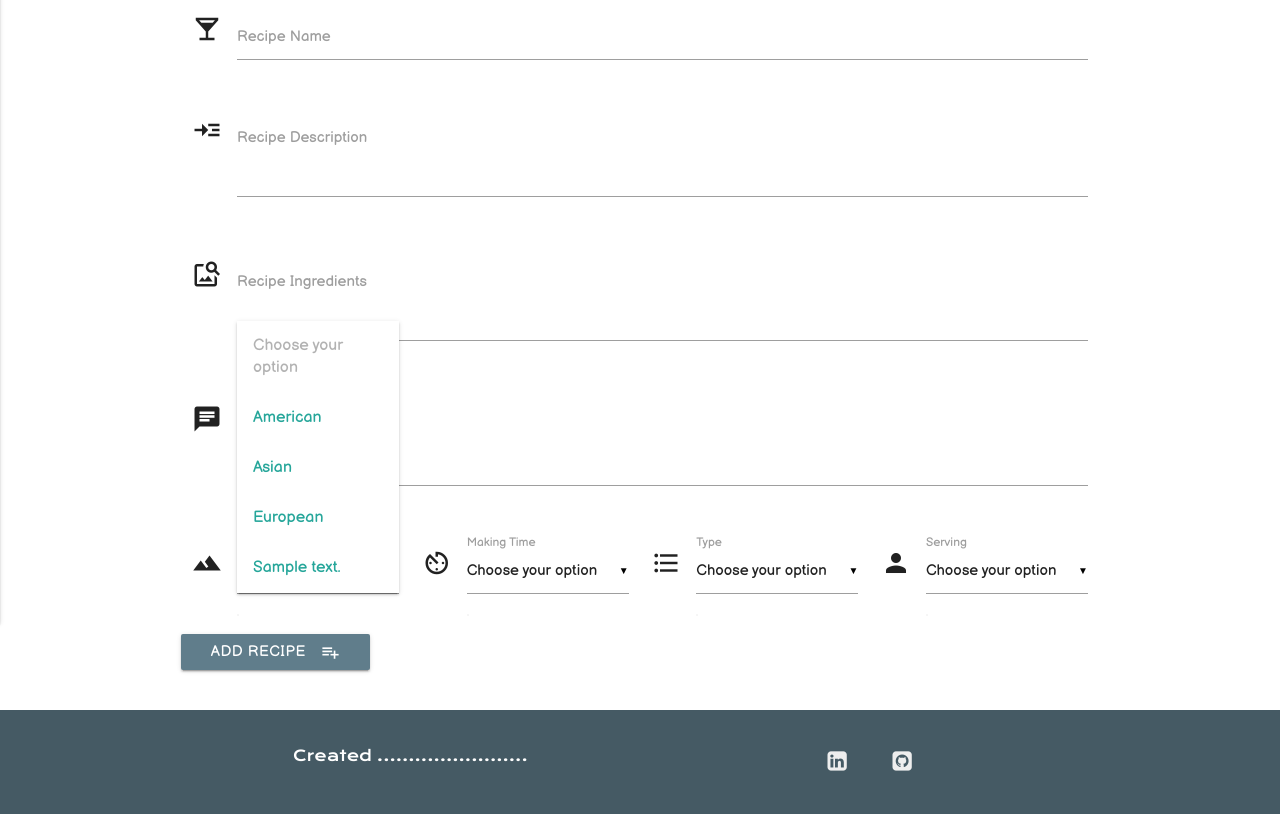
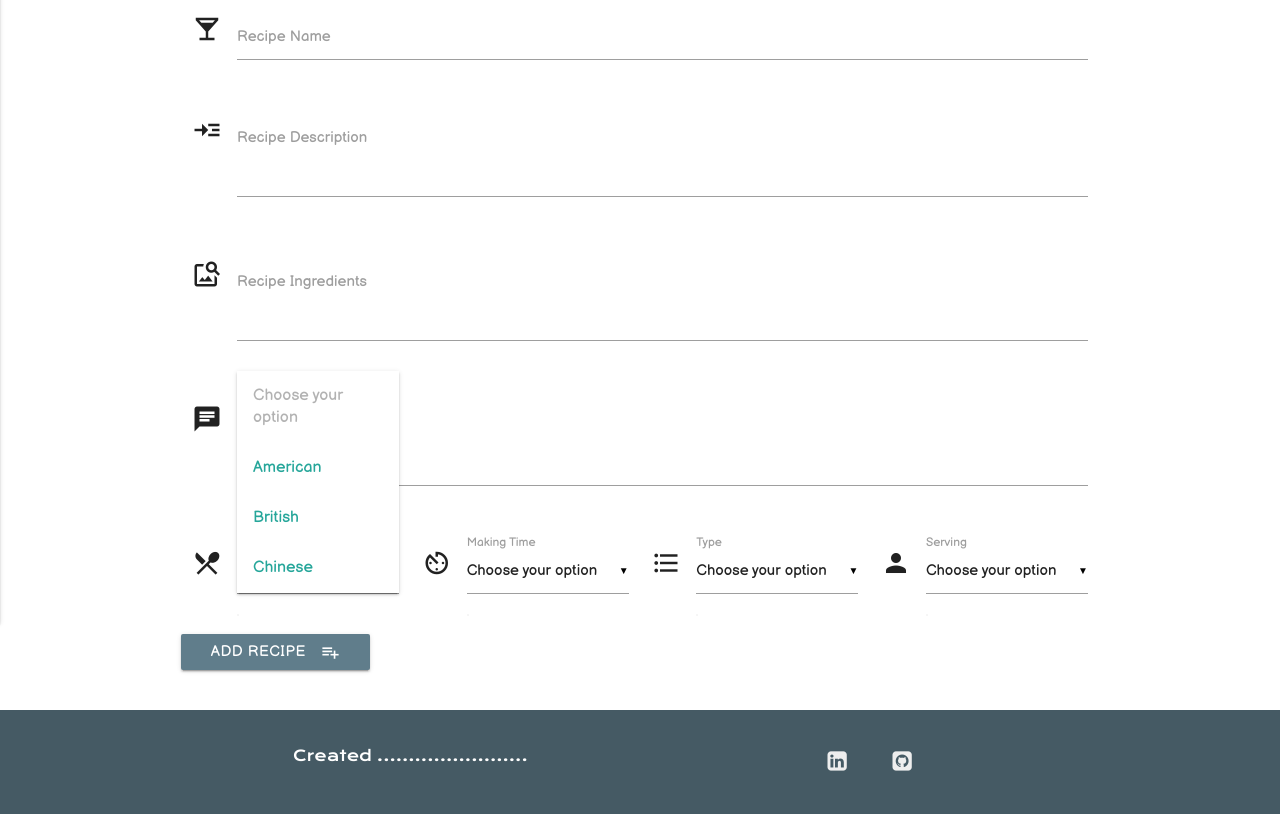
Before and after one commit to asifdanishyar/DCD_Milestone_Project, a Flask app: page /add_recipe in a window 1280 px wide, after a click on "Choose your option". Shown: the part 237-1051 px from the top of the page. Run offline with Flask 2, Linux system fonts and the light colour scheme; a database or web service that is not in the repository returns one stand-in record (values such as "Sample title"); some libraries are stand-ins or nearby versions.

Commit message:
addrecipe is debugged

```diff
--- a/static/css/style.css
+++ b/static/css/style.css
@@ -42,6 +42,9 @@ i.left {
 img {
 height: 200px;
 
+}
+.op1{
+    color: black;
 }
 .carousel{
     height: 600px;
--- a/templates/addrecipe.html
+++ b/templates/addrecipe.html
@@ -34,46 +34,48 @@
             </div>
         </div>
         <div class="row">
-        <div class="input-field col s12 m6 l3">
-                <i class="material-icons prefix">landscape</i>
-                <select id="recipe_cuisine" name="recipe_cuisine" required>
-                    <option value="" disabled selected>Choose your option</option>
-                    <!--Add for loop to iterate over cooktime list to render them in the select input form-->
-                    {% for cuisine in cuisines %}
-                    <option value="American">American</option>
-                    <option value="Asian">Asian</option>
-                    <option value="European">European</option>
-                    <option value="{{cuisine.recipe_cuisine}}">{{cuisine.recipe_cuisine}}</option>
-                    {% endfor %}
+            <div class="input-field col s12 m6 l3">
+                <i class="material-icons prefix">local_dining</i>
+                <select class="recipe_cuisine" id="recipe_cuisine" name="recipe_cuisine" required>
+                    <option value="" disabled selected>Choose your option </option>
+                    <!--Add for loop to iterate over cuisine list to render them in the select input form-->
+                    <option value="American"><op1>American</op1></option>
+
+                    <option value="British">British</option>
+
+                    <option value="Chinese">Chinese</option>
                 </select>
-                <label>Cuisines</label>
+                <label>Select Cuisine</label>
             </div>
+
             <div class="input-field col s12 m6 l3">
                 <i class="material-icons prefix">av_timer</i>
-                <select id="making_time" name="making_time" required>
+                <select id="cooking_time" name="cooking_time" required>
                     <option value="" disabled selected>Choose your option</option>
-                    <!--Add for loop to iterate over cooktime list to render them in the select input form-->
-                    {% for time in maketime %}
-                    <option value="0-5 minutes">0-5 minutes</option>
-                    <option value="5-15 minutes">5-15 minutes</option>
-                    <option value="15-30 minutes">15-30 minutes</option>
-                    <option value="{{time.making_time}}">{{time.making_time}}</option>
-                    {% endfor %}
+                    <!--Add for loop to iterate over making time list to render them in the select input form-->
+
+                    <option value="0 - 5 minutes">0 - 5 minutes</option>
+
+                    <option value="5 - 10 minutes">5 - 10 minutes</option>
+
+                    <option value="10m - 20 minutes">10m - 20 minutes</option>
+
                 </select>
                 <label>Making Time</label>
             </div>
 
-            <div class="input-field col s12 m6 l3">
+             <div class="input-field col s12 m6 l3">
                 <i class="material-icons prefix">format_list_bulleted</i>
                 <select id="recipe_type" name="recipe_type" required>
                     <option value="" disabled selected>Choose your option</option>
                     <!--Add for loop to iterate over recipe type list to render them in the select input form-->
-                    {% for rtype in recipetype %}
-                     <option value="Juice">Juice</option>
-                    <option value="Smoothies">Smoothies</option>
-                    <option value="Soft Smoothies">Soft Smoothies</option>
-                    <option value="{{rtype.recipe_type}}">{{rtype.recipe_type}}</option>
-                    {% endfor %}
+
+                    <option value="Smoothie">Smoothie</option>
+
+                    <option value="Thick">Thick</option>
+
+                    <option value="Juice">Juice</option>
+
                 </select>
                 <label>Type</label>
             </div>
@@ -83,12 +85,13 @@
                 <select id="recipe_serving" name="recipe_serving" required>
                     <option value="" disabled selected>Choose your option</option>
                     <!--Add for loop to iterate over serving list to render them in the select input form-->
-                    {% for serve in serving %}
-                    <option value="{{serve.recipe_serving}}">{{serve.recipe_serving}}</option>
-                    <option value="1-2 persons">1-2 persons</option>
-                    <option value="2-4 persons">2-4 persons</option>
-                    <option value="4-6 persons">4-6 persons</option>
-                    {% endfor %}
+
+                    <option value="1 - 2 persons">1 - 2 persons</option>
+
+                    <option value="2 - 4 persons">3 - 4 persons</option>
+
+                    <option value="4 - 6 persons">4 - 5 persons</option>
+
                 </select>
                 <label>Serving</label>
             </div>
--- a/templates/recipes.html
+++ b/templates/recipes.html
@@ -3,7 +3,7 @@
 
 <div class="row">
     <div class="col s12">
-        <img class="responsive-img recipe-image" src="static/images/juice.jpg" alt="Recipe Image" />
+        <img class="responsive-img recipe-image" src="static/images/recipe1.jpg" alt="Recipe Image" />
     </div>
 </div>
 <!-- if statement added to display search result heading only when search function is used -->
@@ -20,7 +20,7 @@
         <div class="collapsible-header">
             <div class="col s4">
                 <i class="material-icons">expand_more</i>
-                <a href="{{ url_for('view_recipe', recipe_id=recipes._id) }}" class="waves-effect waves-light btn btn_size">View</a>
+                <a href="{{ url_for('view_recipe', recipe_id=recipes._id) }}" class="#455a64 blue-grey waves-effect waves-light btn btn_size">View</a>
             </div>
             <div class="col s8 recipe_name"><strong>{{ recipes.recipe_name }}</strong> - {{ recipes.recipe_cuisine }}</div>
         </div>
```
Also changed, not shown: templates/editrecipe.html (+25 -28 lines), templates/index.html (+6 -5 lines).
